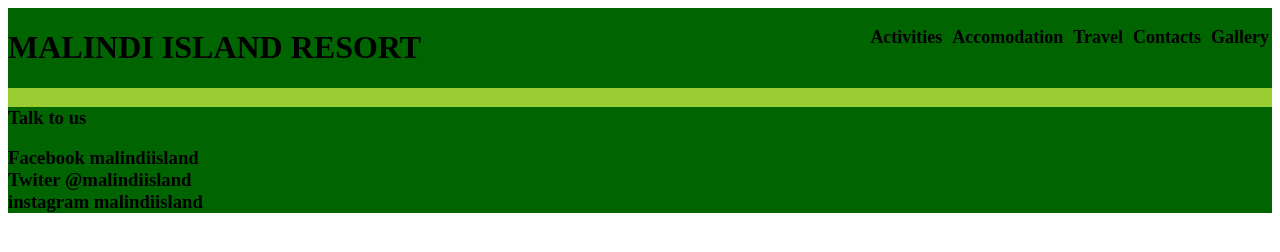
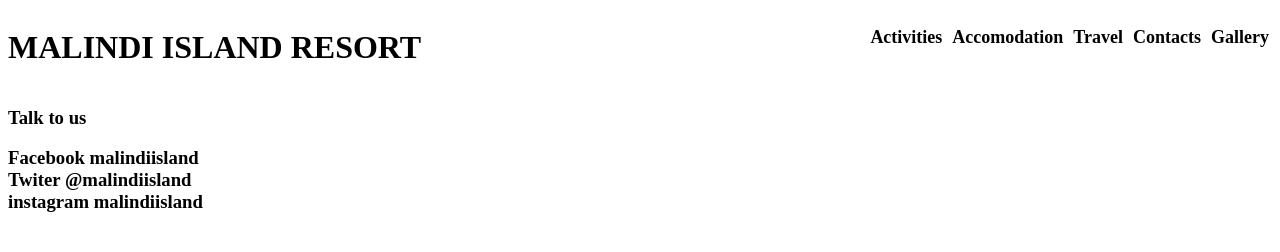
Before and after one commit to richardkefa/malindi_resort, a plain HTML site: page index.html in a window 1280 px wide. Drawn offline with Linux system fonts and the light colour scheme.

Commit message:
remove colour

```diff
--- a/styles.css
+++ b/styles.css
@@ -1,11 +1,12 @@
 .container{
-  background-color: #9ACD32;
+  display: flex;
+  flex-direction: column;
 }
 
 header{
   display: flex;
   justify-content: space-between;
-  background-color: #006400;
+
 }
 nav>ul{
   list-style: none;
@@ -23,7 +24,3 @@ nav>ul>li>a{
    color: black;
    font-weight: bold;
 }
-
-footer{
-  background-color: #006400;
-}
```
